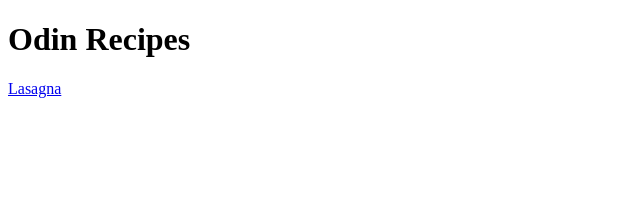
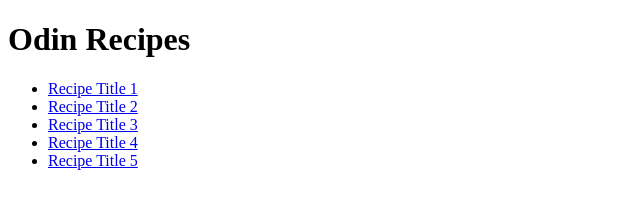
Before and after one commit to jfmorsan/odin-recipes, a plain HTML site: page index.html in a window 1280 px wide. Shown: the whole page, without its empty margins (0-640 px from the left). Drawn offline with Linux system fonts and the light colour scheme.

Commit message:
Added list of recipes

```diff
--- a/index.html
+++ b/index.html
@@ -7,6 +7,14 @@
 </head>
 <body>
     <h1>Odin Recipes</h1>
-    <a href="recipes/lasagna.html">Lasagna</a>
+    <ul>
+        <li><a href="recipes/recipe1.html">Recipe Title 1</a></li>
+        <li><a href="recipes/recipe2.html">Recipe Title 2</a></li>
+        <li><a href="recipes/recipe3.html">Recipe Title 3</a></li>
+        <li><a href="recipes/recipe4.html">Recipe Title 4</a></li>
+        <li><a href="recipes/recipe5.html">Recipe Title 5</a></li>
+    </ul>
+
+
 </body>
 </html>
```
Also changed, not shown: recipes/lasagna.html (deleted, +0 -11 lines).
